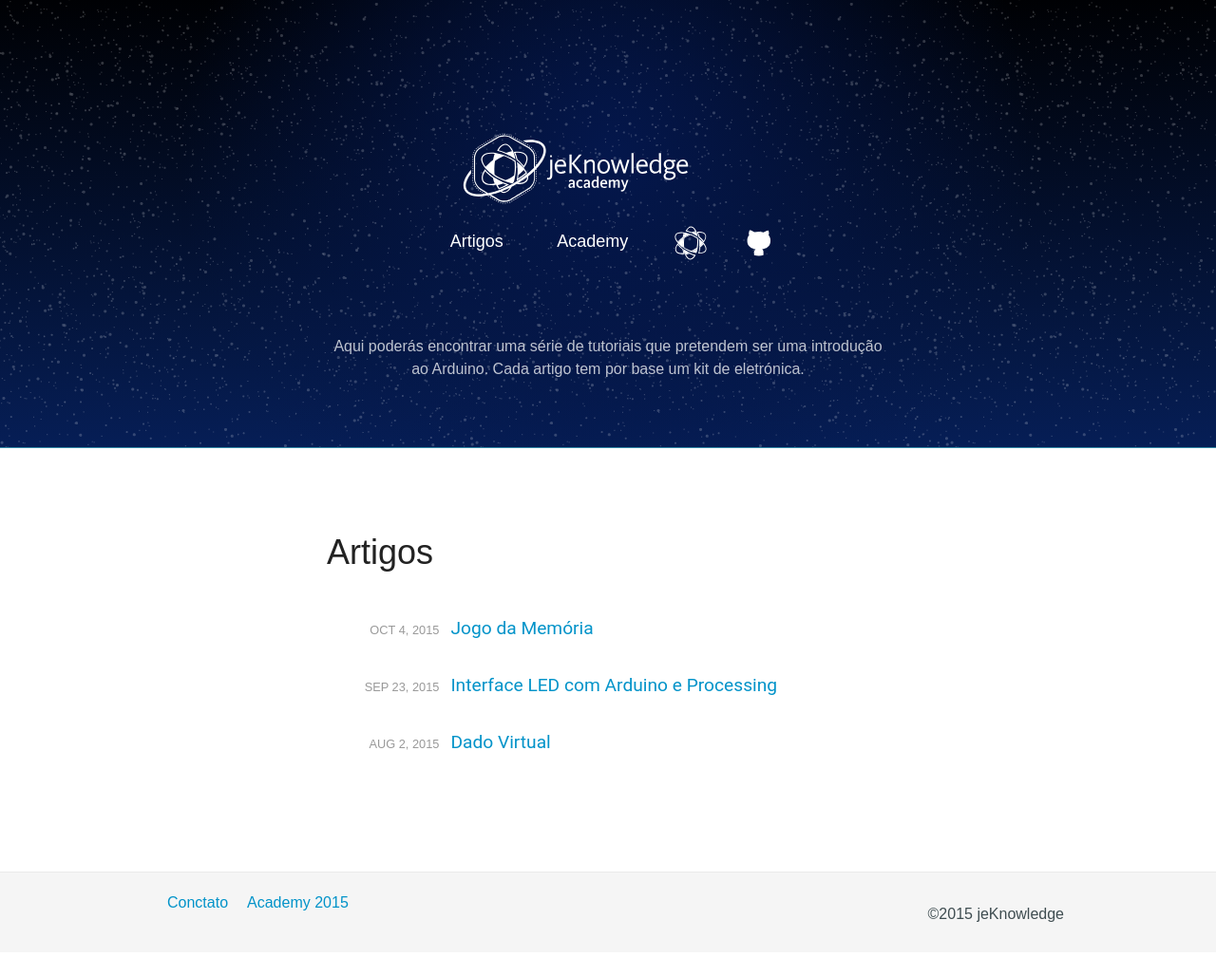
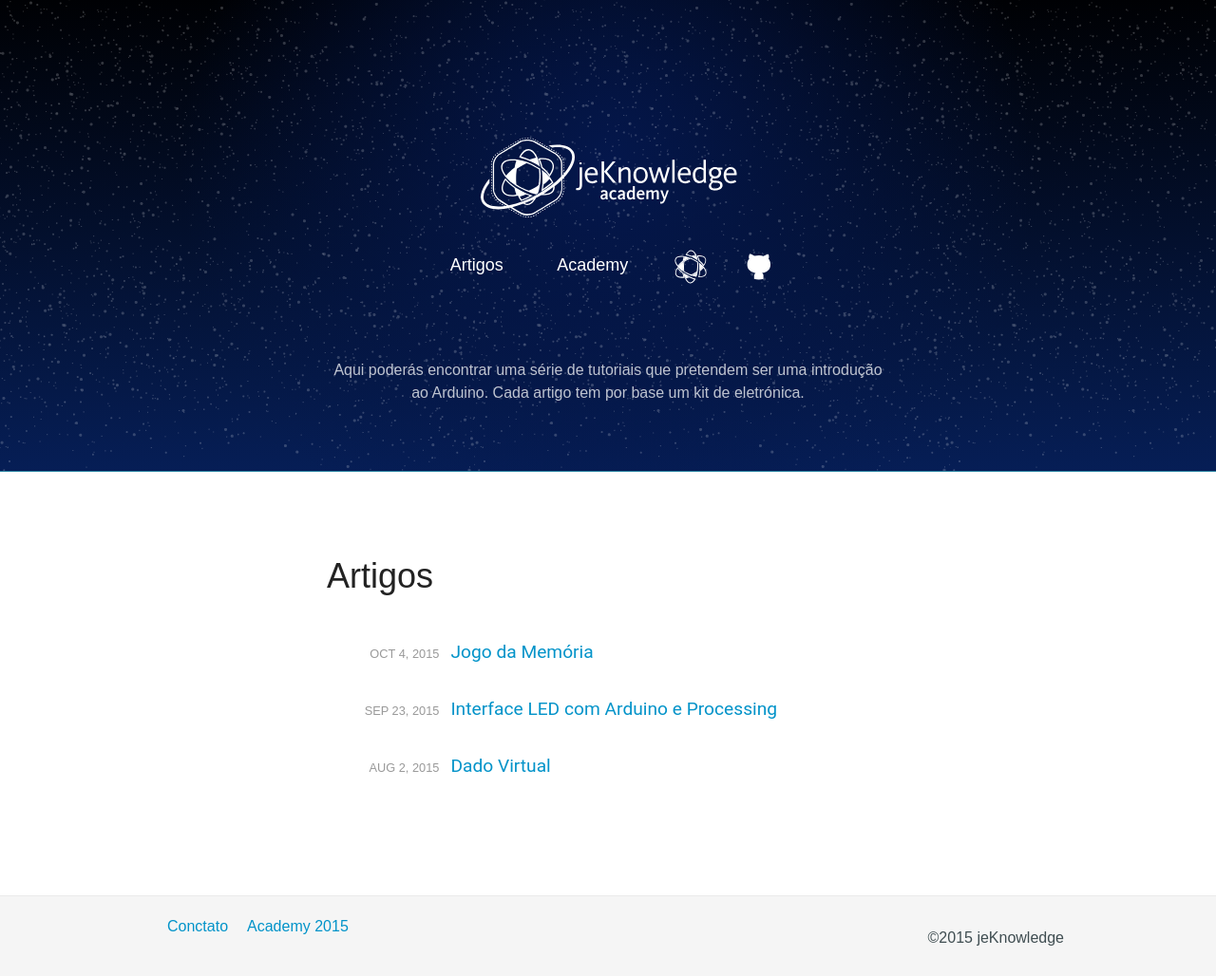
Before and after one commit to jeKnowledge/academy-articles, a Jekyll site: the page built from index.html, in a window 1280 px wide. Shown: the whole page at 95% size. Built offline with Jekyll 4.4.1, drawn with Linux system fonts in a browser that asks for light colours; before the commit the page ends 1003 px from its top, so only the background shows below that.

Commit message:
Update style.css

```diff
--- a/css/style.css
+++ b/css/style.css
@@ -178,9 +178,8 @@ section#header {
 
 }
 section#header h3.logo {
-  float:left;
-  width: 450px;
-  height:115px;
+  width: 20em;
+  height: 7em;
   background-image:url('/academy-articles/img/jkacademylogo.svg');
   background-size:contain;
   background-repeat:no-repeat;
```
